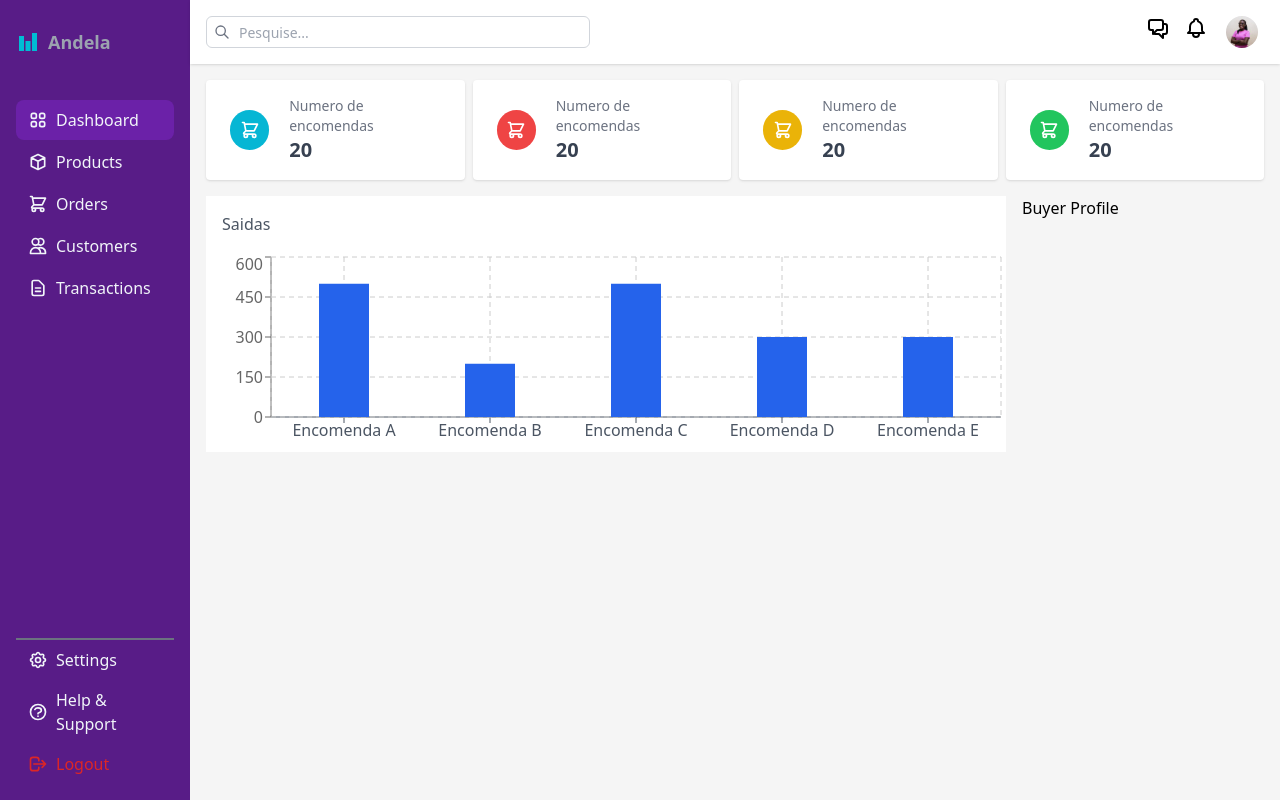
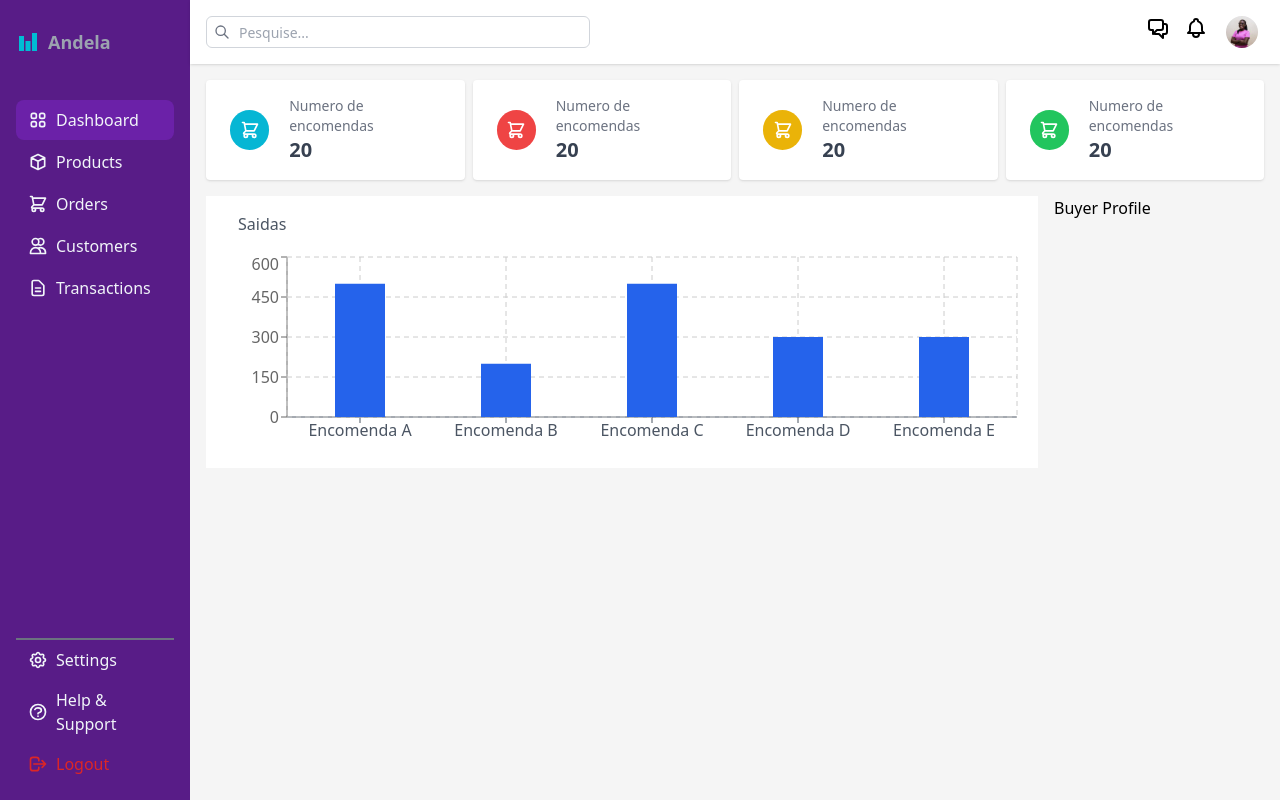
Before and after one commit to MatolaTheCoder/andela-sweet-gift, a React (Create React App) app: page / in a window 1280 px wide. Built offline with nearby package versions, Linux system fonts and the light colour scheme.

Commit message:
Styling the chart

```diff
--- a/src/components/DashboardChart.jsx
+++ b/src/components/DashboardChart.jsx
@@ -4,7 +4,7 @@ import { BarChart, Bar, XAxis, YAxis, Tooltip, Legend, CartesianGrid } from 'rec
 export default function DashboardChart() {
   return (
     <div>
-      <div className='pt-4 bg-white flex flex-col flex-1'>
+      <div className='w-full p-4 bg-white flex flex-col flex-1'>
         <div className="text-gray-600 font-sm pl-4 pb-4">
           <p>Saidas</p>
         </div>
```
